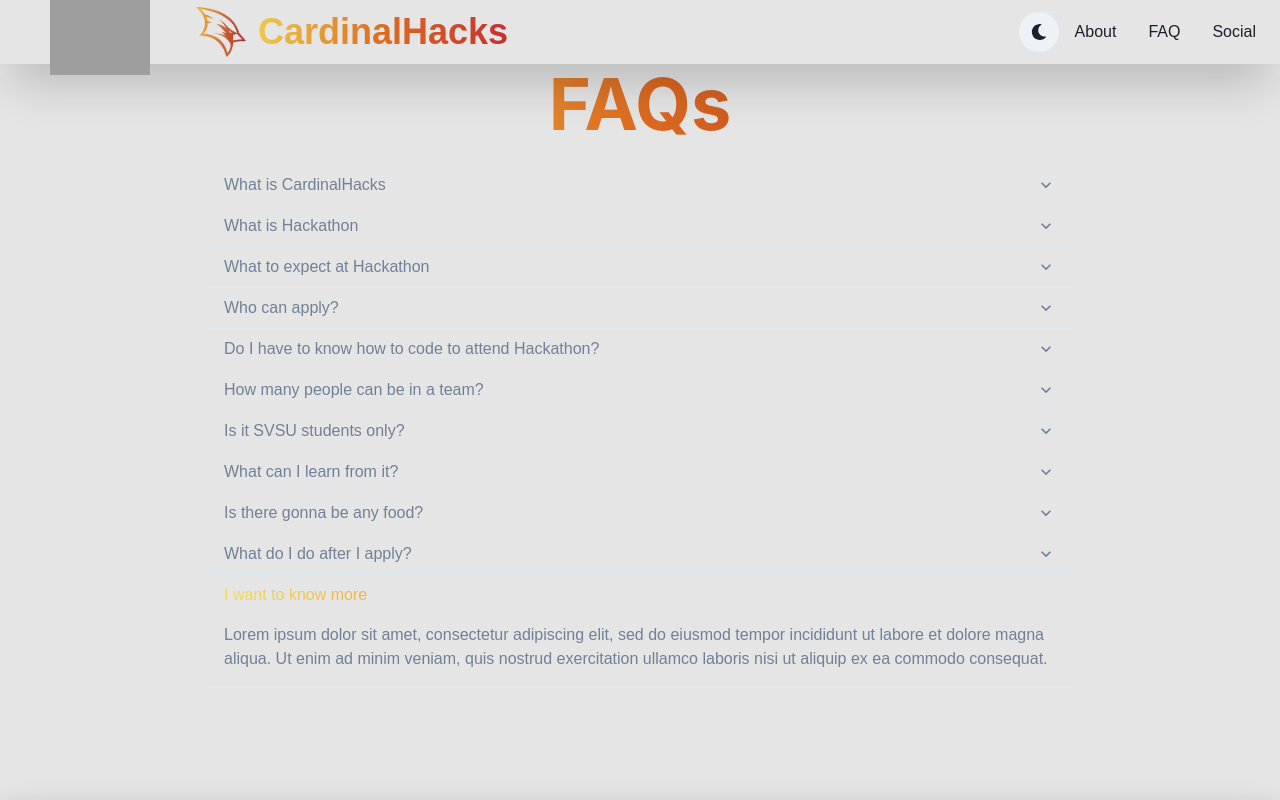
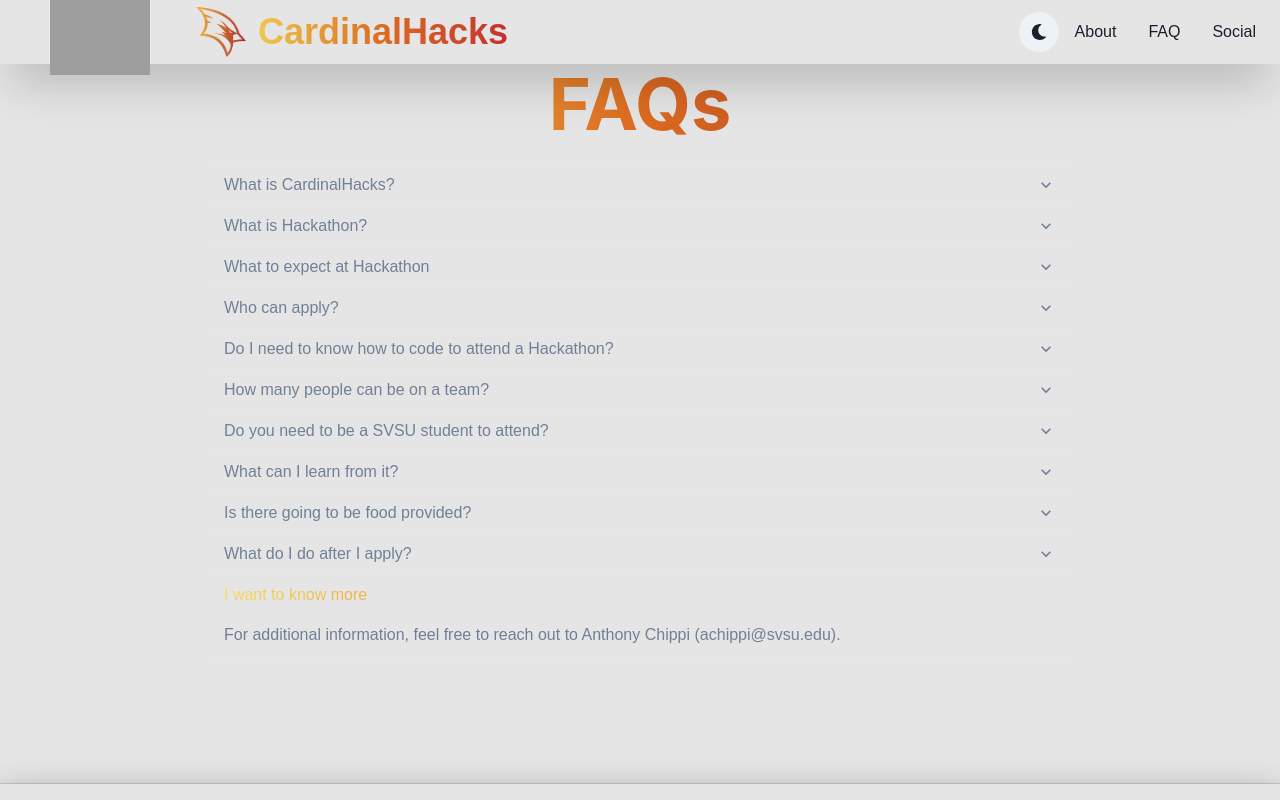
Before and after one commit to CardinalHackathon/CardinalHackathon.github.io, a React (Create React App) app in the folder cardinal-hack-hackathon/: page / in a window 1280 px wide. Both pictures are taken after a click on the button "I want to know more". Shown: the part 1884-2684 px from the top of the page. Built offline with nearby package versions, Linux system fonts and the light colour scheme; grey boxes are pictures that could not be loaded; a web font is replaced by a local one.

Commit message:
added some answers to the FAQs

```diff
--- a/cardinal-hack-hackathon/src/components/FAQ.js
+++ b/cardinal-hack-hackathon/src/components/FAQ.js
@@ -41,16 +41,14 @@ function FAQ() {
             _hover={{ bgClip:"text", bgGradient:"linear(to-r, yellow.300, orange.500, red.700)" }}
             _expanded={{ bgClip:"text", bgGradient:"linear(to-r, yellow.300, orange.500, red.700)" }}>
               <Box as="span" flex="1" textAlign="left">
-                What is CardinalHacks
+                What is CardinalHacks?
               </Box>
               <AccordionIcon />
             </AccordionButton>
           </h2>
           <AccordionPanel pb={4} >
-            Lorem ipsum dolor sit amet, consectetur adipiscing elit, sed do
-            eiusmod tempor incididunt ut labore et dolore magna aliqua. Ut enim
-            ad minim veniam, quis nostrud exercitation ullamco laboris nisi ut
-            aliquip ex ea commodo consequat.
+          CardinalHacks is a 24-hour hackathon organized by Saginaw Valley State University Cardinals. It is a fast-paced and highly energized event where participants come together to develop and showcase their technical skills, creativity and innovation. The event provides a platform for participants to work on real-world problems, learn from each other, and network with industry professionals. Teams have 24 hours to conceptualize, design, and build a project from start to finish. At the end of the event, participants present their projects to a panel of judges for a chance to win prizes. CardinalHacks is a unique opportunity for participants to showcase their abilities and gain valuable experience in a supportive and inclusive environment.
+
           </AccordionPanel>
         </AccordionItem>
         <AccordionItem>
@@ -58,16 +56,13 @@ function FAQ() {
           <AccordionButton
             _hover={{ bgClip:"text", bgGradient:"linear(to-r, yellow.300, orange.500, red.700)" }}
             _expanded={{ bgClip:"text", bgGradient:"linear(to-r, yellow.300, orange.500, red.700)" }}>              <Box as="span" flex="1" textAlign="left">
-                What is Hackathon
+                What is Hackathon?
               </Box>
               <AccordionIcon />
             </AccordionButton>
           </h2>
           <AccordionPanel pb={4}>
-            Lorem ipsum dolor sit amet, consectetur adipiscing elit, sed do
-            eiusmod tempor incididunt ut labore et dolore magna aliqua. Ut enim
-            ad minim veniam, quis nostrud exercitation ullamco laboris nisi ut
-            aliquip ex ea commodo consequat.
+          A hackathon is an event where people engage in rapid and collaborative engineering over a relatively short period of time such as 24 or 48 hours.
           </AccordionPanel>
         </AccordionItem>
         <AccordionItem>
@@ -109,7 +104,7 @@ function FAQ() {
           <AccordionButton
             _hover={{ bgClip:"text", bgGradient:"linear(to-r, yellow.300, orange.500, red.700)" }}
             _expanded={{ bgClip:"text", bgGradient:"linear(to-r, yellow.300, orange.500, red.700)" }}>              <Box as="span" flex="1" textAlign="left">
-                Do I have to know how to code to attend Hackathon?
+                Do I need to know how to code to attend a Hackathon?
               </Box>
               <AccordionIcon />
             </AccordionButton>
@@ -126,16 +121,13 @@ function FAQ() {
           <AccordionButton
             _hover={{ bgClip:"text", bgGradient:"linear(to-r, yellow.300, orange.500, red.700)" }}
             _expanded={{ bgClip:"text", bgGradient:"linear(to-r, yellow.300, orange.500, red.700)" }}>              <Box as="span" flex="1" textAlign="left">
-                How many people can be in a team?
+                How many people can be on a team?
               </Box>
               <AccordionIcon />
             </AccordionButton>
           </h2>
           <AccordionPanel pb={4}>
-            Lorem ipsum dolor sit amet, consectetur adipiscing elit, sed do
-            eiusmod tempor incididunt ut labore et dolore magna aliqua. Ut enim
-            ad minim veniam, quis nostrud exercitation ullamco laboris nisi ut
-            aliquip ex ea commodo consequat.
+            A maximum of 4 individuals can be on a single team.
           </AccordionPanel>
         </AccordionItem>
         <AccordionItem>
@@ -143,7 +135,7 @@ function FAQ() {
           <AccordionButton
             _hover={{ bgClip:"text", bgGradient:"linear(to-r, yellow.300, orange.500, red.700)" }}
             _expanded={{ bgClip:"text", bgGradient:"linear(to-r, yellow.300, orange.500, red.700)" }}>              <Box as="span" flex="1" textAlign="left">
-                Is it SVSU students only?
+                Do you need to be a SVSU student to attend?
               </Box>
               <AccordionIcon />
             </AccordionButton>
@@ -177,7 +169,7 @@ function FAQ() {
           <AccordionButton
             _hover={{ bgClip:"text", bgGradient:"linear(to-r, yellow.300, orange.500, red.700)" }}
             _expanded={{ bgClip:"text", bgGradient:"linear(to-r, yellow.300, orange.500, red.700)" }}>              <Box as="span" flex="1" textAlign="left">
-                Is there gonna be any food?
+                Is there going to be food provided?
               </Box>
               <AccordionIcon />
             </AccordionButton>
@@ -217,10 +209,7 @@ function FAQ() {
             </AccordionButton>
           </h2>
           <AccordionPanel pb={4}>
-            Lorem ipsum dolor sit amet, consectetur adipiscing elit, sed do
-            eiusmod tempor incididunt ut labore et dolore magna aliqua. Ut enim
-            ad minim veniam, quis nostrud exercitation ullamco laboris nisi ut
-            aliquip ex ea commodo consequat.
+            For additional information, feel free to reach out to Anthony Chippi (achippi@svsu.edu).
           </AccordionPanel>
         </AccordionItem>
       </Accordion>
```
